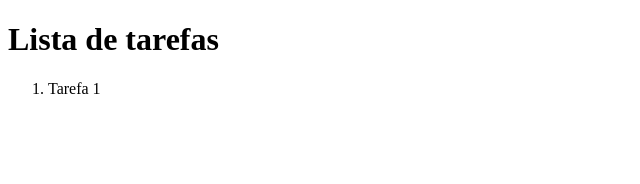
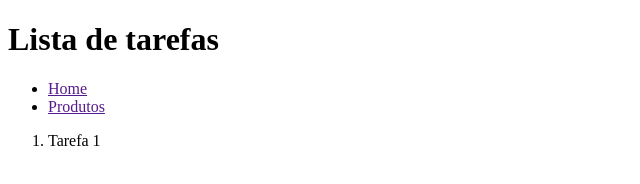
Before and after one commit to EdilsonEbert/Meu-Commit, a plain HTML site: page index.html in a window 1280 px wide. Shown: the whole page, without its empty margins (0-640 px from the left). Drawn offline with Linux system fonts and the light colour scheme.

Commit message:
Criado o Menu

```diff
--- a/index.html
+++ b/index.html
@@ -9,6 +9,12 @@
     <header>
         <h1>Lista de tarefas</h1>
     </header>
+    <nav>
+        <ul>
+            <li><a href="">Home</a></li>
+            <li><a href="">Produtos</a></li>
+        </ul>
+    </nav>
     <ol>
         <li>Tarefa 1</li>
     </ol>
```
